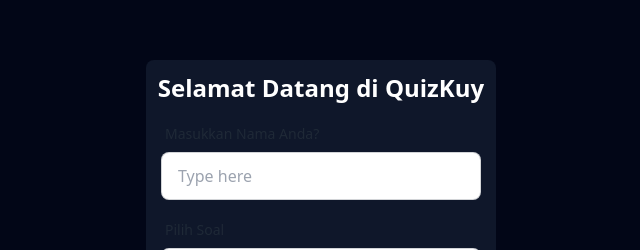
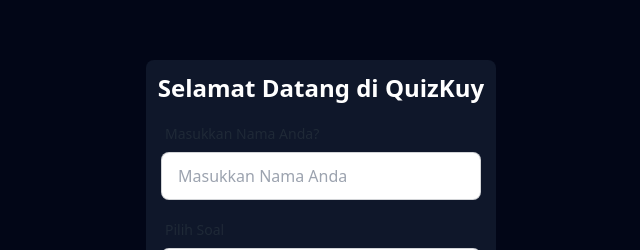
Before and after one commit to Gefila/quiz, a React (Vite) app: page / in a window 1280 px wide. Shown: the part 138-388 px from the top of the page, without its empty margins (319-959 px from the left). Built offline with nearby package versions, Linux system fonts and the light colour scheme.

Commit message:
ref: StartScreen component to use InputText and InputSelect components for better code organization

```diff
--- /dev/null
+++ b/src/components/InputSelect.jsx
@@ -0,0 +1,18 @@
+export default function InputSelect({children, value, label, onChange}) {
+	return (
+		<label className="form-control w-full max-w-xs">
+			<div className="label">
+				<span className="label-text">{label}</span>
+			</div>
+			<select
+				className="select select-bordered"
+				value={value}
+				required
+				onChange={onChange}
+			>
+                <option disabled>Pilih Salah Satu</option>
+                {children}
+			</select>
+		</label>
+	);
+}
--- /dev/null
+++ b/src/components/InputText.jsx
@@ -0,0 +1,17 @@
+export default function InputText({type="text", placeholder="Type here", value, onChange, children}) {
+	return (
+		<label className="form-control w-full max-w-xs">
+			<div className="label">
+				<span className="label-text">{children}</span>
+			</div>
+			<input
+				type={type}
+				placeholder={placeholder}
+				className="input input-bordered w-full max-w-xs"
+				value={value}
+				onChange={onChange}
+				required
+			/>
+		</label>
+	);
+}
--- a/src/components/StartScreen.jsx
+++ b/src/components/StartScreen.jsx
@@ -1,4 +1,6 @@
 import { useEffect, useState } from "react";
+import InputText from "./InputText";
+import InputSelect from "./InputSelect";
 
 export default function StartScreen({
 	dispatch,
@@ -18,57 +20,31 @@ export default function StartScreen({
 				<h1 className="text-white font-bold text-2xl">
 					Selamat Datang di QuizKuy
 				</h1>
-				<label className="form-control w-full max-w-xs">
-					<div className="label">
-						<span className="label-text">Masukkan Nama Anda?</span>
-					</div>
-					<input
-						type="text"
-						placeholder="Type here"
-						className="input input-bordered w-full max-w-xs"
+				<InputText
 					value={name}
 					onChange={(e) =>
 						dispatch({ type: "setName", payload: e.target.value })
 					}
-						required
-					/>
-				</label>
-				<label className="form-control w-full max-w-xs">
-					<div className="label">
-						<span className="label-text">Pilih Soal</span>
-					</div>
-					<select
-						className="select select-bordered"
+					placeholder="Masukkan Nama Anda"
+				>
+					Masukkan Nama Anda?
+				</InputText>
+				<InputSelect
 					value={judulSoal}
-						required
+					label="Pilih Soal"
 					onChange={(e) =>
 						dispatch({ type: "setSoal", payload: e.target.value })
 					}
 				>
-						<option disabled>Pilih Salah Satu</option>
 					{daftarSoal.map((soal, index) => (
 						<option key={index}>{soal}</option>
 					))}
-					</select>
-				</label>
-				<label className="form-control w-full max-w-xs">
-					<div className="label">
-						<span className="label-text">Tipe Soal</span>
-					</div>
-					<select
-						className="select select-bordered"
-						value={tipeSoal}
-						required
-						onChange={(e) => {
-							dispatch({ type: "setTipeSoal", payload: e.target.value });
-						}}
-					>
-						<option disabled>Pilih Salah Satu</option>
+				</InputSelect>
+				<InputSelect value={tipeSoal} label="Tipe Soal" onChange={(e) => dispatch({ type: "setTipeSoal", payload: e.target.value })}>
 				{daftarTipeSoal.map((tipe, index) => (
 							<option key={index}>{tipe.tipe}</option>
 						))}
-					</select>
-				</label>
+				</InputSelect>
 
 				{/* Open the modal using document.getElementById('ID').showModal() method */}
 				<button
--- a/src/pages/QuizPage.jsx
+++ b/src/pages/QuizPage.jsx
@@ -91,6 +91,7 @@ export default function QuizPage() {
 					counter: 0,
 					judulSoal: "Pilih Salah Satu",
 					tipeSoal: "Pilih Salah Satu",
+					name: "",
 				};
 			case "setSoal":
 				return {
```
Lines whose indentation alone changed are shown as unchanged.
